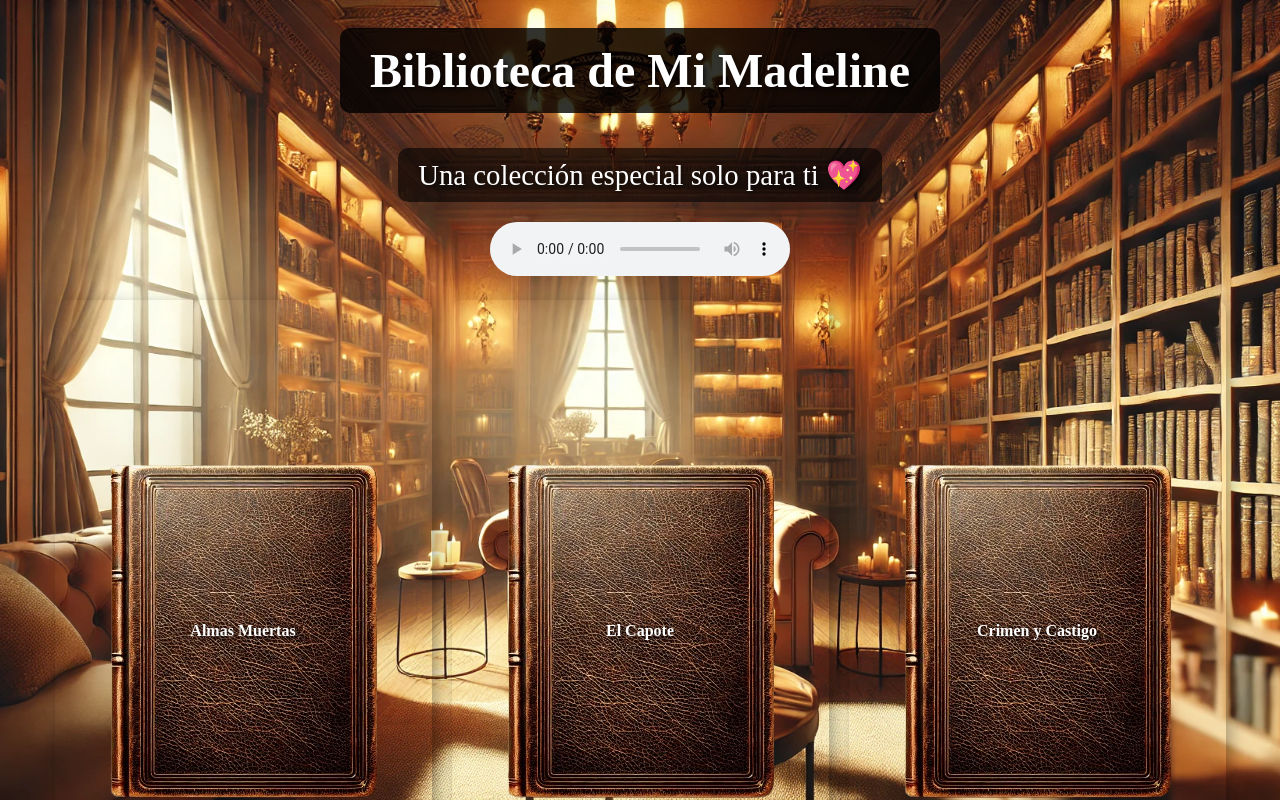
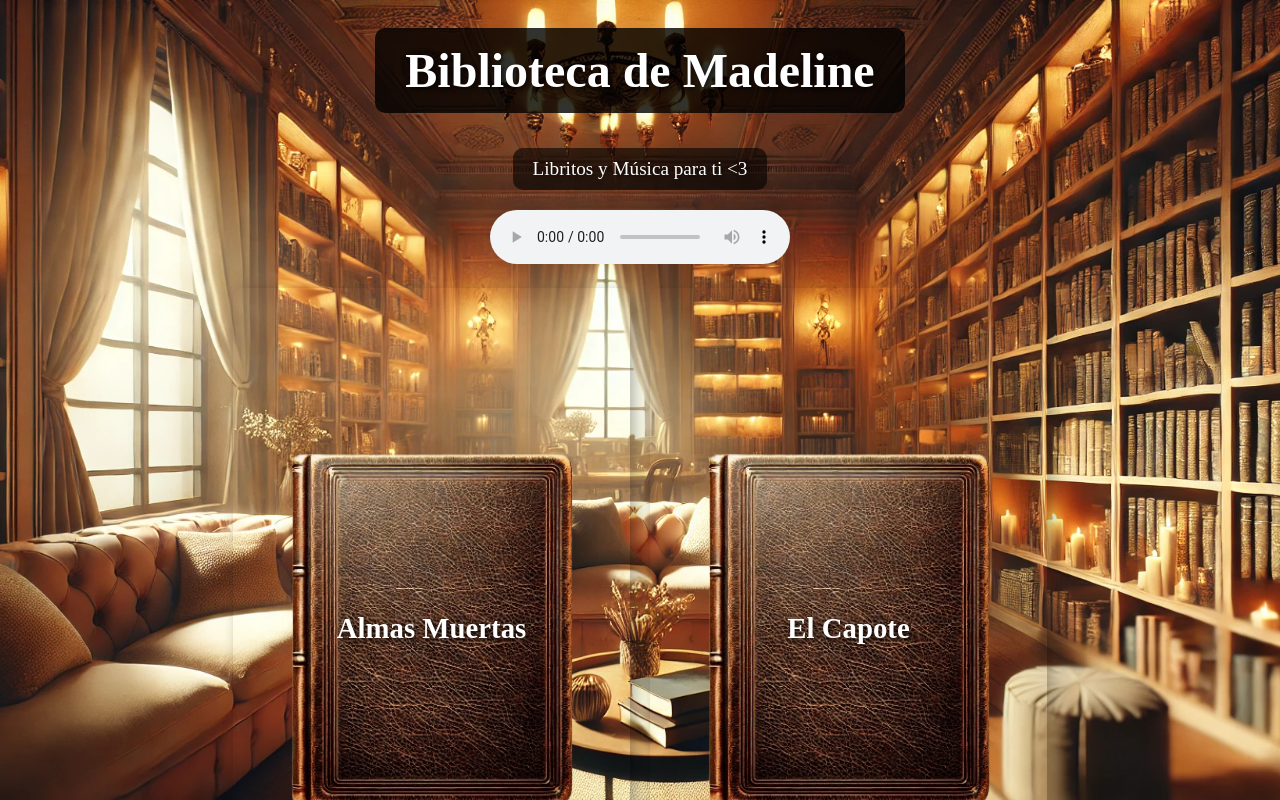
Before and after one commit to MAKG1306/LIBRERIA-DIGITAL, a plain HTML site: page index.html in a window 1280 px wide. Shown: the top 800 px of the page. Drawn offline with Linux system fonts and the light colour scheme.

Commit message:
Update index.html

```diff
--- a/index.html
+++ b/index.html
@@ -54,6 +54,9 @@
             cursor: pointer;
             box-shadow: 5px 5px 15px rgba(0, 0, 0, 0.3);
             transition: transform 0.3s ease-in-out;
+            font-size: 1.8em; /* Aumenta el tamaño del texto */
+            text-align: center;
+            padding: 10px;
         }
         .book:hover {
             transform: scale(1.1);
@@ -66,7 +69,7 @@
             margin: 0;
         }
         p {
-            font-size: 1.8em;
+            font-size: 1.2em;
             margin: 0;
         }
         @import url('https://fonts.googleapis.com/css2?family=Merriweather:wght@300;400;700&display=swap');
@@ -74,10 +77,10 @@
 </head>
 <body>
     <div class="title-container">
-        <h1>Biblioteca de Mi Madeline</h1>
+        <h1>Biblioteca de Madeline</h1>
     </div>
     <div class="subtitle-container">
-        <p>Una colección especial solo para ti 💖</p>
+        <p>Libritos y Música para ti <3 </p>
     </div>
 
     <div class="music-player">
```
